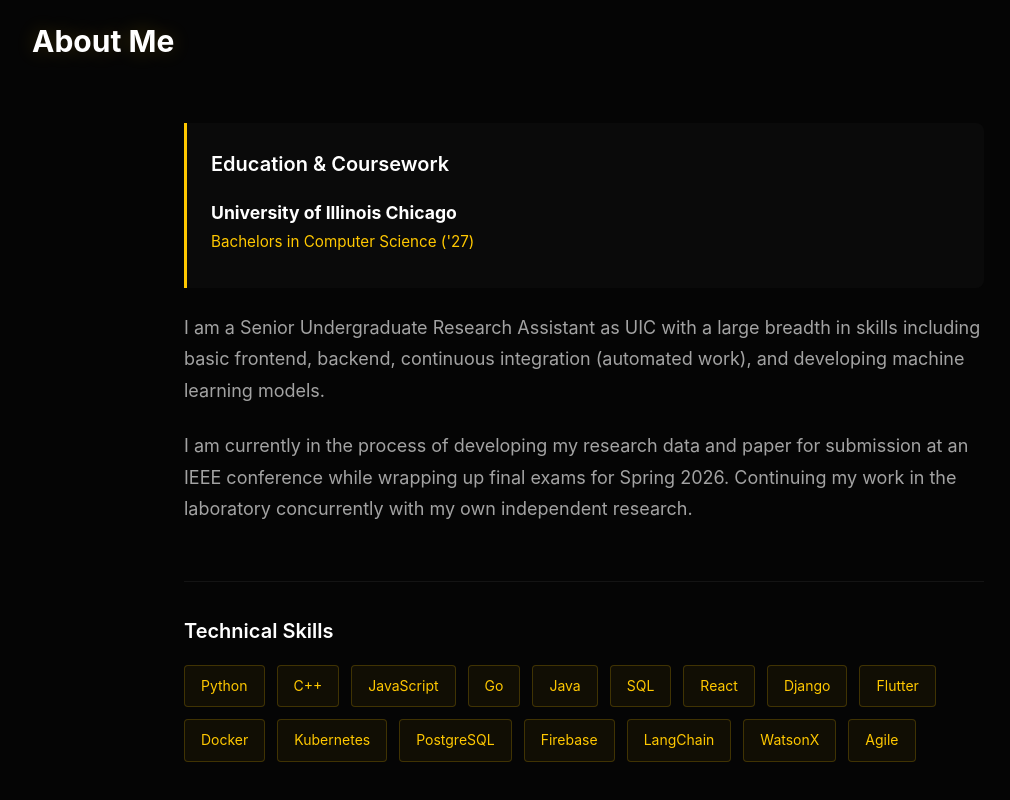
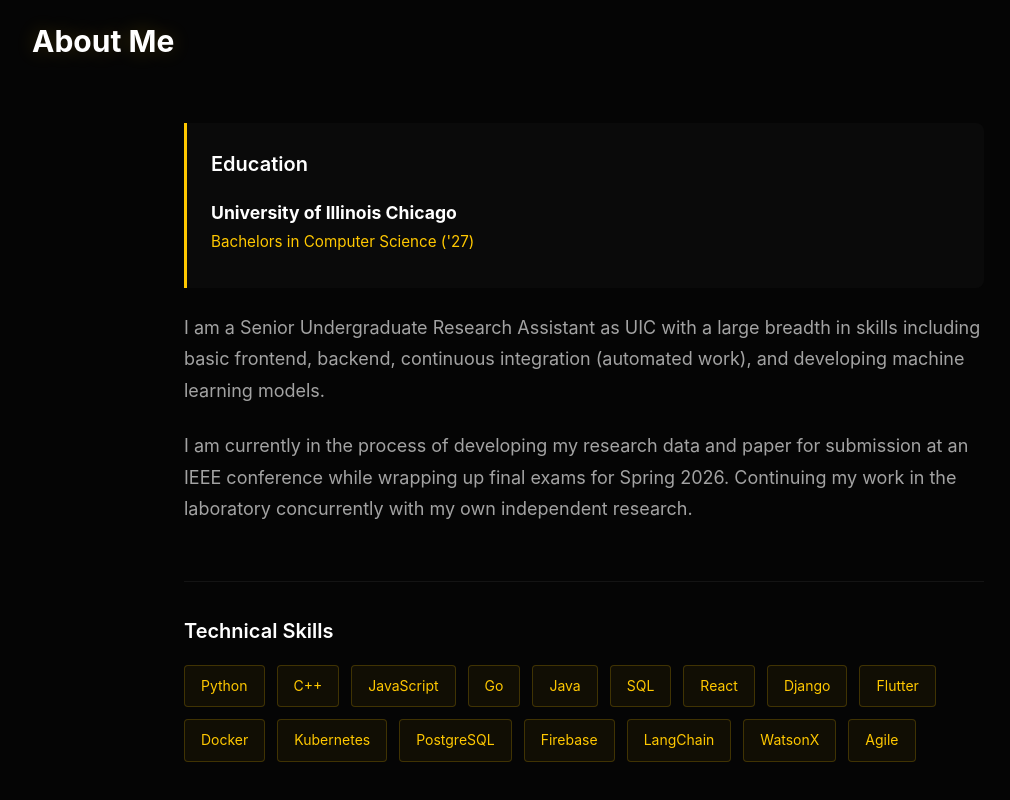
Before and after one commit to FernandoLpz0911/Personal-Webpage, a React (Vite) app in the folder PersonalWebpage/: page / in a window 1280 px wide. Shown: the part 3886-4686 px from the top of the page, without its empty margins (56-1066 px from the left). Built offline with nearby package versions, Linux system fonts and the light colour scheme.

Commit message:
simple text fix

```diff
--- a/PersonalWebpage/src/components/About.jsx
+++ b/PersonalWebpage/src/components/About.jsx
@@ -23,7 +23,7 @@ const About = () => {
         <div className="about-content-wrapper">
           <div className="about-text">
             <div className="education-block">
-              <h3 className="skills-title">Education & Coursework</h3>
+              <h3 className="skills-title">Education</h3>
               <div className="uni-info">
                 <span className="uni-name">University of Illinois Chicago</span>
                 <span className="uni-degree">Bachelors in Computer Science ('27)</span>
```
